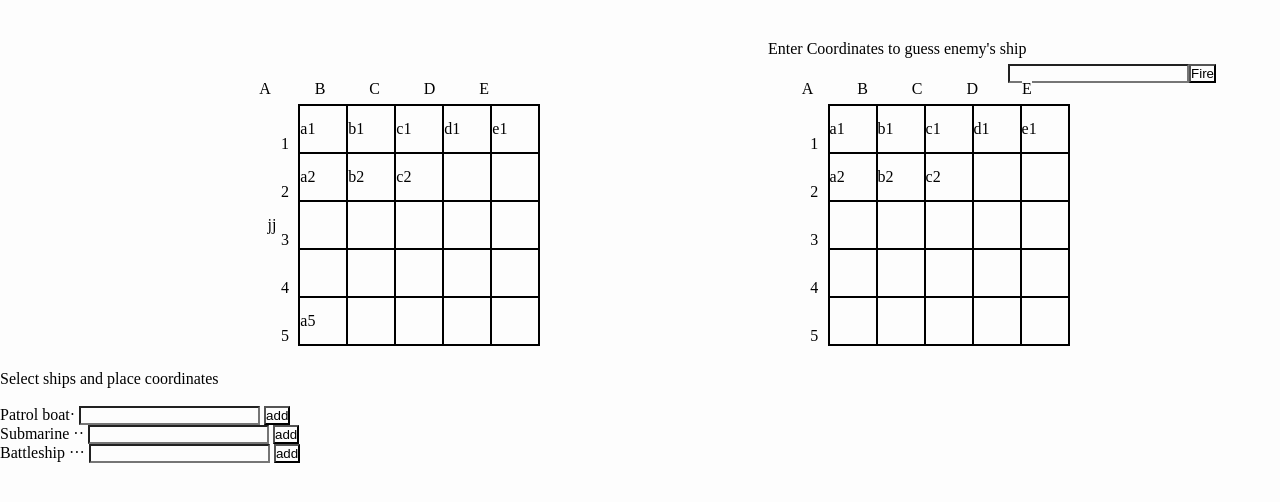
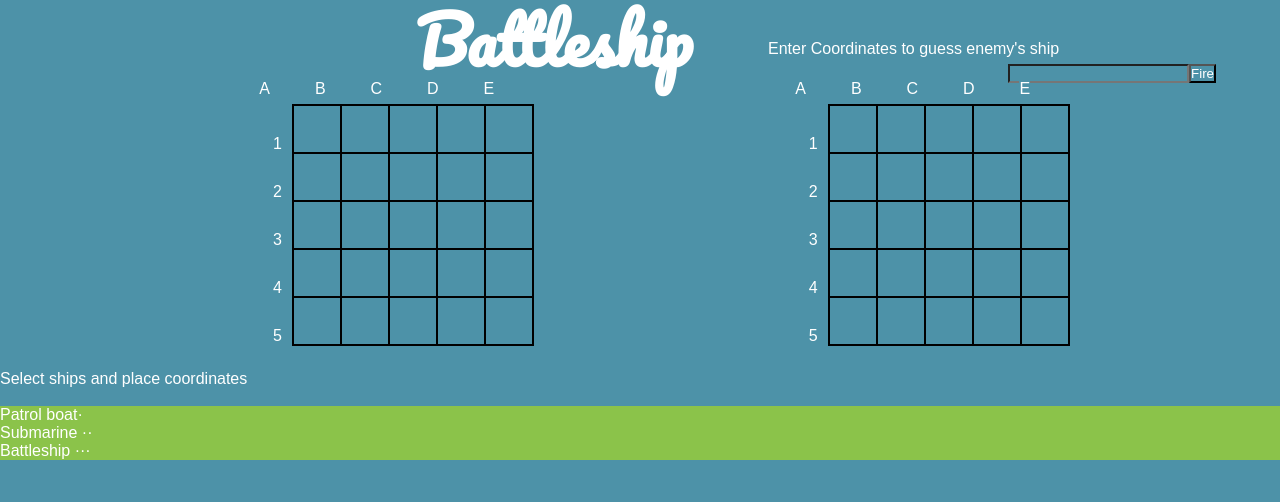
Before and after one commit to RomaneGreen/battleshipping, a website built with webpack: page src/index.html in a window 1280 px wide. Built offline with nearby package versions, Linux system fonts and the light colour scheme.

Commit message:
mp3/design

```diff
--- a/src/index.html
+++ b/src/index.html
@@ -9,8 +9,13 @@
   <link rel="shortcut icon" type='img/png' href="../dist/images/favicon.png">
   <link rel="icon" type="img/png" href="../dist/images/favicon.png">
   <link rel="stylesheet" type="text/css" href="../dist/index.css">
+
 </head>
 
+<header>
+
+  <h1>Battleship</h1>
+</header>
 <body>
   <p class="inputtext">Enter Coordinates to guess enemy's ship</p>
   <button id='es' class='enter' type="submit">Fire</button>
@@ -23,16 +28,16 @@
       <span class="letters">D</span>&nbsp;
       <span class="letters">E</span>
       <tr>
-        <td class='a1'>a1</td>
-        <td class='b1'>b1</td>
-        <td class='c1'>c1</td>
-        <td class='d1'>d1</td>
-        <td class='e1'>e1</td>
+        <td class='a1'></td>
+        <td class='b1'></td>
+        <td class='c1'></td>
+        <td class='d1'></td>
+        <td class='e1'></td>
       </tr>
       <tr>
-        <td class='a2'>a2</td>
-        <td class='b2'>b2</td>
-        <td class='c2'>c2</td>
+        <td class='a2'></td>
+        <td class='b2'></td>
+        <td class='c2'></td>
         <td class='d2'></td>
         <td class='e2'></td>
       </tr>
@@ -50,8 +55,8 @@
         <td class='d4'></td>
         <td class='e4'></td>
       </tr>
-      <tr>jj
-        <td class='a5'>a5</td>
+      <tr>
+        <td class='a5'></td>
         <td class='b5'></td>
         <td class='c5'></td>
         <td class='d5'></td>
@@ -75,16 +80,16 @@
       <span class="letters">D</span>&nbsp;
       <span class="letters">E</span>
       <tr>
-        <td id='a1'>a1</td>
-        <td id='b1'>b1</td>
-        <td id='c1'>c1</td>
-        <td id='d1'>d1</td>
-        <td id='e1'>e1</td>
+        <td id='a1'></td>
+        <td id='b1'></td>
+        <td id='c1'></td>
+        <td id='d1'></td>
+        <td id='e1'></td>
       </tr>
       <tr>
-        <td id='a2'>a2</td>
-        <td id='b2'>b2</td>
-        <td id='c2'>c2</td>
+        <td id='a2'></td>
+        <td id='b2'></td>
+        <td id='c2'></td>
         <td id='d2'></td>
         <td id='e2'></td>
       </tr>
@@ -123,17 +128,17 @@
   <p class="shipcoord">Select ships and place coordinates</p>
   <br>
   <ul>
-    <li>Patrol boat&#183;
-      <input type="text" name="" id="pb">
-      <button id='pp'>add</button>
+    <li>Patrol boat&#183; &nbsp;
+      <!-- <input type="text" placeholder="" name="" id="pb">
+      <button id='pp'>one</button> -->
     </li>
     <li>Submarine &#183;&#183;
-      <input type="text" name="" id="sb">
-      <button>add</button>
+      <!-- <input type="text" placeholder="" name="" id="sb">
+      <button>two</button> -->
     </li>
     <li>Battleship &#183;&#183;&#183;
-      <input type="text" name="" id="bb">
-      <button>add</button>
+      <!-- <input type="text" placeholder="" name="" id="bb">
+      <button>three</button> -->
     </li>
   </ul>
 
@@ -141,4 +146,7 @@
   </script>
 </body>
 
+
+  <audio src="../ships.mp3" autoplay ></audio>
+
 </html>
--- a/src/index.js
+++ b/src/index.js
@@ -15,7 +15,7 @@ let enemyHits = [];
 let yourHits = [];
 
 //onload added for jest,allows user to pick coordinate
-window.onload = function () {
+// window.onload = function () {
     const pickCoordinate = () => {
         es.addEventListener("click", function () {
             let attackEnemy = document.getElementById("ei").value;
@@ -40,7 +40,7 @@ window.onload = function () {
         });
     };
     pickCoordinate();
-};
+// };
 
 //random number for cpu hit or miss
 const randNum = () => {
@@ -48,7 +48,7 @@ const randNum = () => {
 };
 
 //allows user to select pieces on board
-window.onload = function () {
+// window.onload = function () {
     const goingtowork = () => {
         let td = document.getElementsByTagName("td");
         for (var i = 0; i < 25; i++) {
@@ -61,7 +61,7 @@ window.onload = function () {
     };
 
     goingtowork();
-};
+// };
 //initates fire at cpu stage after picking ships
 const donePicking = () => {
     if (selection.length >= 6) {
--- a/src/index.scss
+++ b/src/index.scss
@@ -1,10 +1,22 @@
-$primary-color: rgb(253, 253, 253);
+@import url('https://fonts.googleapis.com/css?family=Pacifico');
+
+$primary-color: #607D8B;
+$light-primary:#CFD8DC;
+$dark-primary: #455a64;
+$primary-text:#212121;
+$secondary-text:#757575;
+$texticons:#FFFFFF;
+$accent-color: #8BC34A;
+$divider-color:#BDBDBD;
+
 
 * {
-  background: $primary-color;
+  background-color: rgb(77, 146, 168);
   margin: 0px;
   padding: 0px;
   box-sizing: border-box;
+  font-family: 'Oswald', sans-serif;
+  color:white;
 }
 
 table,
@@ -12,6 +24,7 @@ th,
 td {
   border: 2px solid black;
   border-collapse: collapse;
+
 }
 
 td {
@@ -57,3 +70,33 @@ p.inputtext {
   top: 2.5rem;
   left: 48rem;
 }
+
+h1{
+  position: absolute;
+  top: -1rem;
+  left:26rem;
+  color: white;
+  font-family: 'Pacifico', cursive;
+  font-size: 4rem;
+  -webkit-animation-name: example; /* Safari 4.0 - 8.0 */
+    -webkit-animation-duration: 4s; /* Safari 4.0 - 8.0 */
+    animation-name: example;
+    animation-duration: 4s;
+}
+
+@keyframes example {
+  from {color: black;}
+  to {color: yellow;}
+}
+.form,
+.shipCoord,
+ul,
+li
+{
+  background-color: $accent-color;
+  color:white;
+}
+
+.form{
+  margin-top:12rem;
+}
```
Also changed, not shown: dist/bundle.js, dist/index.css, dist/index.html, dist/index.scss.
